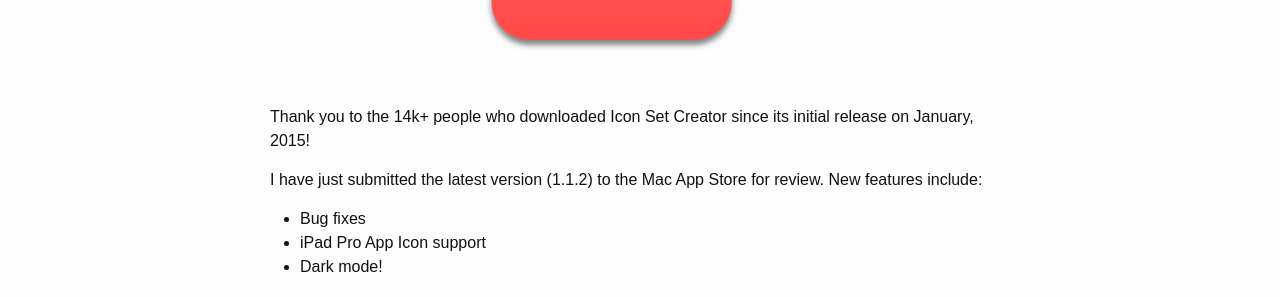
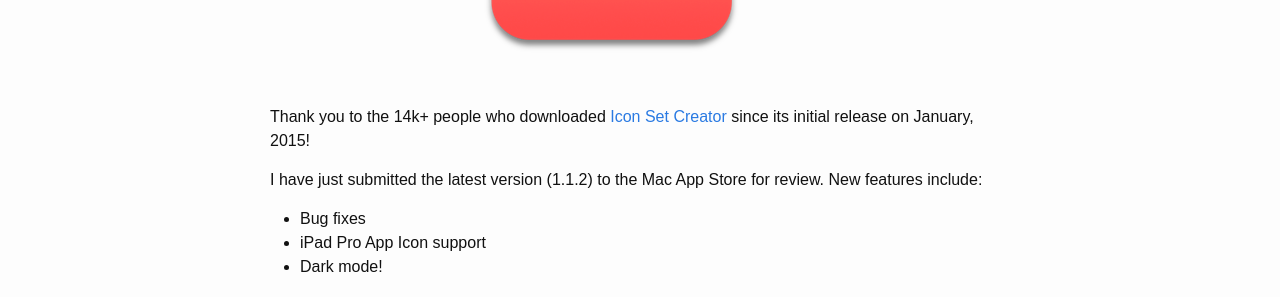
Before and after one commit to nicolas-miari/nicolas-miari.github.io, a Jekyll site: the page built from _posts/2016-03-15-Icon-Set-Creator.markdown, in a window 1280 px wide. Shown: the part 622-919 px from the top of the page. Built offline with Jekyll 4.4.1, drawn with Linux system fonts in a browser that asks for light colours; some of the changed lines change nothing that is shown.

Commit message:
updated ISC post.

```diff
--- a/_posts/2016-03-15-Icon-Set-Creator.markdown
+++ b/_posts/2016-03-15-Icon-Set-Creator.markdown
@@ -7,7 +7,7 @@
 
 ![App Icon](/assets/images/IconSetCreator-512.png)
 
-Thank you to the 14k+ people who downloaded Icon Set Creator since its initial
+Thank you to the 14k+ people who downloaded [Icon Set Creator][AppStore-link] since its initial
 release on January, 2015!
 
 I have just submitted the latest version (1.1.2) to the Mac App Store for review.
@@ -18,3 +18,5 @@
 - Dark mode!
 
 Stay tuned for the imminent release.
+
+[AppStore-link]: https://itunes.apple.com/us/app/icon-set-creator/id939343785?mt=12
```
